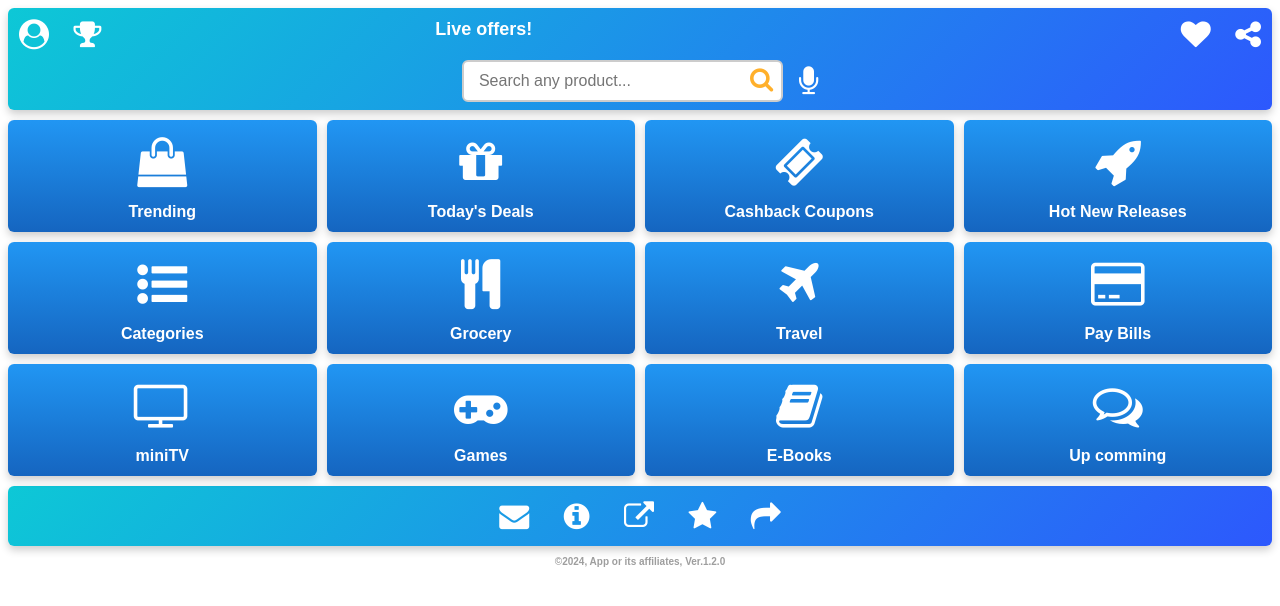
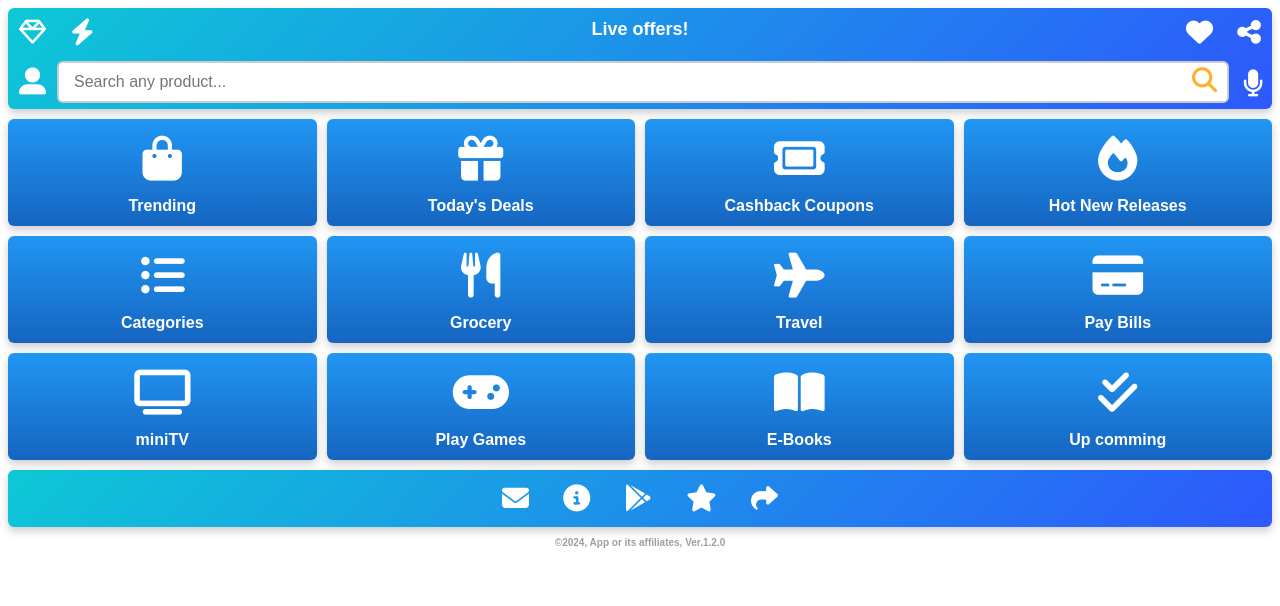
Before and after one commit to hd-tech-app/offers, a plain HTML site: page index.html in a window 1280 px wide. Drawn offline with Linux system fonts and the light colour scheme.

Commit message:
Update index.html

```diff
--- a/index.html
+++ b/index.html
@@ -3,7 +3,7 @@
 <head>
 <meta name="viewport" content="width=device-width, initial-scale=1">
 <meta name="theme-color" content="#4b6bd2">
-<link rel="stylesheet" href="https://cdnjs.cloudflare.com/ajax/libs/font-awesome/4.7.0/css/font-awesome.min.css">
+<link rel="stylesheet" href="https://cdnjs.cloudflare.com/ajax/libs/font-awesome/6.5.2/css/all.min.css">
 <title>Online Shopping - Discover the Best Deals Today</title>
 <meta name="title" content="Online Shopping - Discover the Best Deals Today">
 <meta name="description" content="Discover a wide range of products and enjoy a seamless shopping experience at our online store. Find everything you need in one place. Shop now!">
@@ -41,6 +41,22 @@ body {
   float: left;
   width: 33.333%;
   padding: 1px;
+}
+
+.top-column2 {
+  float: left;
+  padding: 1px;
+}
+
+.column2-left {
+    width: 100%;
+    float: inline-start;
+    position: absolute;
+
+}
+.column2-right {
+	float: inline-start;
+	position: relative;
 }
 
 /* Responsive columns */
@@ -82,6 +98,12 @@ body {
   transform: scale(1.05);
 }
 
+.card:activ {
+  background: linear-gradient(0deg, #ad1459 0%, #e91e8da8 100%);
+  transition: transform 0.3s;
+  transform: scale(1.05);
+}
+
 .icon-top:hover {
   color: #ff0057;
   transition: transform 0.3s;
@@ -113,14 +135,14 @@ body {
   border-radius: 6px;
 }
 
-.fa {font-size:50px;
+.fa {font-size:45px;
 	 color: white;}
 
 .fo {font-size:30px;}
 
-.icon-top {font-size:30px; padding: 10px 10px;}
+.icon-top {font-size:27px; padding: 10px 10px;}
 
-.icon-bottom {font-size:30px; padding: 10px 15px;}
+.icon-bottom {font-size:27px; padding: 10px 15px;}
 
 h3 {
     display: block;
@@ -135,20 +157,19 @@ h3 {
 
 .tooltip .tooltiptext {
   visibility: hidden;
-  width: 80px;
-  background-color: black;
+  background-color: #424242;
   color: #fff;
   text-align: center;
   border-radius: 6px;
-  padding: 5px 0;
+  padding: 2px 5px;
   position: absolute;
   z-index: 1;
-  bottom: 100%;
-  left: 50%;
+  bottom: 90%;
+  left: 78%;
   margin-left: -40px;
   opacity: 0;
   transition: opacity 0.3s;
-  font-size:15px;
+  font: menu;
 }
 
 .tooltip .tooltiptext::after {
@@ -168,10 +189,10 @@ h3 {
 }
 
 .search-container {
-  padding: 0px 45px 0px 10px;
+  padding: 0px 58px 0px 48px;
 }
 #search-form {
-  width: 30%;
+  width: auto;
   margin: 0 auto;
   position: relative;
 }
@@ -181,10 +202,11 @@ h3 {
   padding: 10px 15px;
   border: 2px solid #ccc;
   border-radius: 6px;
+  margin-top: 3px;
 }
 #search-form button {
   position: absolute;
-  right: -3px;
+  right: 12px;
   bottom: -5px;
   background-color: transparent;
   outline: none;
@@ -207,19 +229,22 @@ h3 {
   color:#ffa000d4;
   font-size: 25px;
 }
+.button3 {
+  position: absolute;
+  right: 48px;
+  bottom: 5px;
+  background-color: transparent;
+  outline: none;
+  border: none;
+  text-align: center;
+  cursor: pointer;
+  color:#ffa000d4;
+  font-size: 25px;
+}
 .info {
   margin-top: 0.5rem;
   text-align: center;
   font-size: 0.75rem;
-}
-
-@media (max-width: 1200px) {
-  #search-form { width: 100%; }
-}
-@media (max-width: 600px) {
-  .container { padding: 10px 0px 0px 0px; }
-  #search-form { width: 100%; }
-  .info { font-size: 0.5rem; }
 }
 
 </style>
@@ -230,26 +255,32 @@ h3 {
 <div class="bar-top">
 <div class="row">
     <div align="left" class="top-column">
-	<a href="https://amzn.to/44YGYAb"><i class="icon-top fa fa-user-circle"></i></a>
-	<a href="https://amzn.to/3wJVzCP"><i class="icon-top fa fa-trophy"></i></a>
+	<a href="https://amzn.to/3wJVzCP"><i class="icon-top fa fa-regular fa-gem"></i></a>
+	<a href="https://www.amazon.in/b?node=14351766031&tag=online_shopping_offer-21"><i id="div1" class="icon-top fa"></i></a>
 	</div>
-    <div align="left" class="top-column">
+    <div align="center" class="top-column">
 	<h3 style="font-size:18px;">Live offers!</h3>
 	</div>
     <div align="right" class="top-column">
 	<a href="https://www.amazon.in/hz/wishlist/ls?requiresSignIn=1&ref_=nav_AccountFlyout_wl&tag=online_shopping_offer-21"><i class="icon-top fa fa-heart"></i></a>
-	<a target="_blank" href="shareapp://message?=Check out this cool thing! Get amazing live offers and cashback SHOP NOW!&url=https://play.google.com/store/apps/dev?id=8760295387755897783"><i class="icon-top fa fa-share-alt" id="shareBtn2"></i></a>
+	<a href="shareapp://message?=Check out this cool thing! Get amazing live offers and cashback SHOP NOW!&url=https://play.google.com/store/apps/dev?id=8760295387755897783"><i class="icon-top fa fa-share-alt" id="shareBtn2"></i></a>
 	</div></div>
 
-
-<div class="search-container" id="search-form">
+<div class="row">
+    <div class="top-column2 column2-left">
+	<div class="search-container" id="search-form">
   <form id="voice" method="get" action="https://www.amazon.in/s/">
     <input type="text" name="k" id="transcript" placeholder="Search any product...">
 	<input type="hidden" name="tag" value="online_shopping_offer-21">
     <button onclick="startDictation()" type="button"><i class="icon-top fa fa-microphone"></i></button>
-	<button type="submit"><i class="button2 icon-top fa fa-search"></i></button>
+	<button type="submit"><i class="button2 icon-top fa fa-magnifying-glass"></i></button>
   </form>
 </div>
+	</div>
+	<div class="top-column2 column2-right">
+	  	<a href="https://amzn.to/44YGYAb"><i class="icon-top fa fa-user-large"></i></a>
+	</div></div>
+
 </div>
 
 <div class="row">
@@ -276,7 +307,7 @@ h3 {
 
   <a href="https://amzn.to/4bLZHkD"><div class="column">
     <div class="card">
-      <p><i class="fa fa-rocket"></i></p>
+      <p><i class="fa fa-solid fa-fire"></i></p>
       <h3>Hot New Releases</h3>
     </div>
   </div></a>
@@ -324,20 +355,20 @@ h3 {
   <a href="https://gamesnacks.com"><div class="column">
     <div class="card">
       <p><i class="fa fa-gamepad"></i></p>
-      <h3>Games</h3>
+      <h3>Play Games</h3>
     </div>
   </div></a>
 
     <a href="https://amzn.to/4bKjYa9"><div class="column">
     <div class="card">
-      <p><i class="fa fa-book"></i></p>
+      <p><i class="fa fa-book-open"></i></p>
       <h3>E-Books</h3>
     </div>
   </div></a>
 
   <a href="https://forms.gle/34Vzf9JSxcUt95by9"><div class="column">
     <div class="card">
-      <p><i class="fa fa-comments-o"></i></p>
+      <p><i class="fa fa-check-double"></i></p>
       <h3>Up comming</h3>
     </div>
   </div></a>
@@ -347,7 +378,7 @@ h3 {
 <div class="bar-bottom">
 <a href="https://forms.gle/2ySHRr2vvafVn7KJ6"><i class="tooltip icon-bottom fa fa-envelope"><span class="tooltiptext">Contact us</span></i></a>
 <a href="#"><i class="tooltip icon-bottom fa fa-info-circle"><span class="tooltiptext">Privacy policy</span></i></a>
-<a href="https://play.google.com/store/apps/developer?id=HD+TECH"><i class="tooltip icon-bottom fa fa-external-link"><span class="tooltiptext">More apps</span></i></a>
+<a href="https://play.google.com/store/apps/developer?id=HD+TECH"><i class="tooltip icon-bottom fa fa-brands fa-google-play"><span class="tooltiptext">More apps</span></i></a>
 <a href="https://play.google.com/store/apps/dev?id=8760295387755897783"><i class="tooltip icon-bottom fa fa-star"><span class="tooltiptext">Rate</span></i></a>
 <a href="shareapp://message?=Check out this cool thing! Get amazing live offers and cashback SHOP NOW!&url=https://play.google.com/store/apps/dev?id=8760295387755897783"><i class="tooltip icon-bottom fa fa-share" id="shareBtn"><span class="tooltiptext">Share</span></i></a>
 </div>
@@ -355,6 +386,7 @@ h3 {
     <div align="center" >
 	<h3 style="font-size:10px; color: #9E9E9E;">&#169;2024, App or its affiliates, Ver.1.2.0</h3>
 	</div>
+
 
 <script>
 const shareBtn = document.querySelector('#shareBtn');
@@ -415,6 +447,18 @@ function startDictation() {
         window.scrollTo(0, 1);
     }, 0);
 });
+
+
+function home() {
+  var a;
+  a = document.getElementById("div1");
+  a.innerHTML = "&#128081;";
+  setTimeout(function () {
+      a.innerHTML = "&#9889;";
+    }, 1000);
+}
+home();
+setInterval(home, 2000);
 </script>
 
 </body>
```
